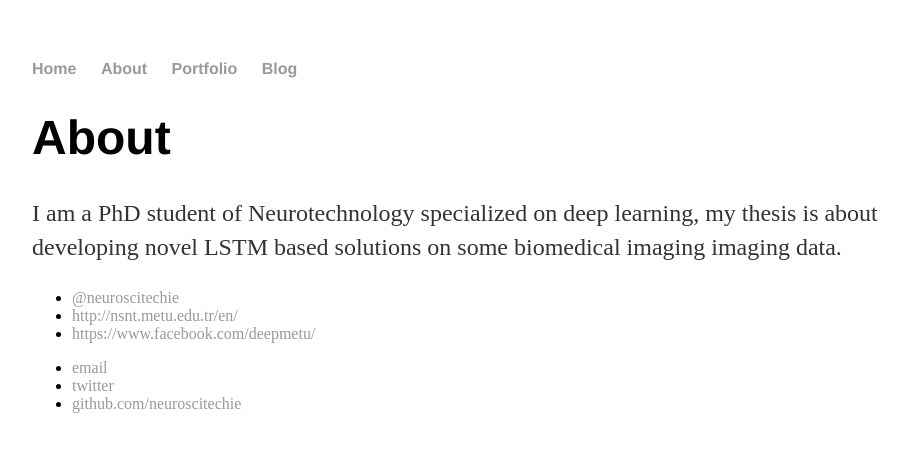
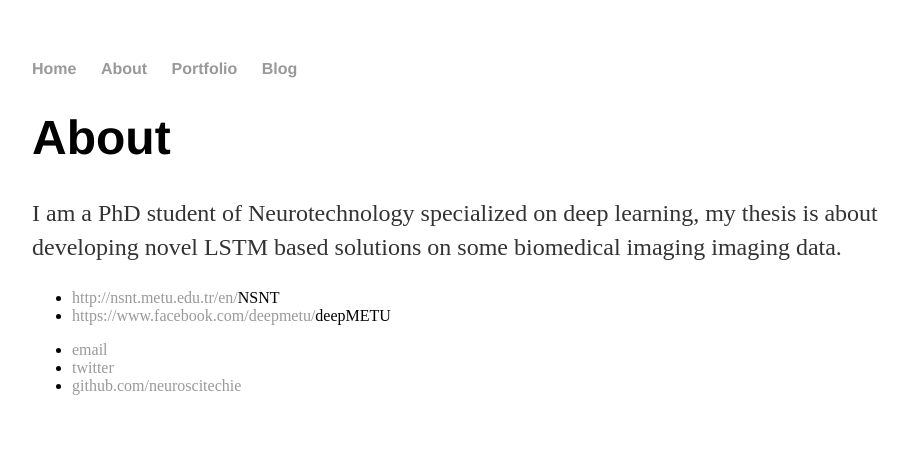
Before and after one commit to inantubek/meltemiatay.github.io, a Jekyll site: the page built from about/index.html, in a window 1280 px wide. Shown: the top 452 px of the page, without its empty margins (160-1069 px from the left). Built offline with Jekyll 4.4.1, drawn with Linux system fonts in a browser that asks for light colours.

Commit message:
Update index.html

```diff
--- a/about/index.html
+++ b/about/index.html
@@ -7,9 +7,8 @@ title: A Neuroscitechie Blog
 			<h1>About</h1>
 			<p>I am a PhD student of Neurotechnology specialized on deep learning, my thesis is about developing novel LSTM based solutions on some biomedical imaging imaging data.</p>
 		<ul class="contacts">
-		<li><a href="#">@neuroscitechie</a></li>
-		<li><a href="#">http://nsnt.metu.edu.tr/en/</a></li>
-		<li><a href="#">https://www.facebook.com/deepmetu/</a></li>
+		<li><a href="#">http://nsnt.metu.edu.tr/en/</a>NSNT</li>
+		<li><a href="#">https://www.facebook.com/deepmetu/</a>deepMETU</li>
 		</ul>
 
 		</div>
```
